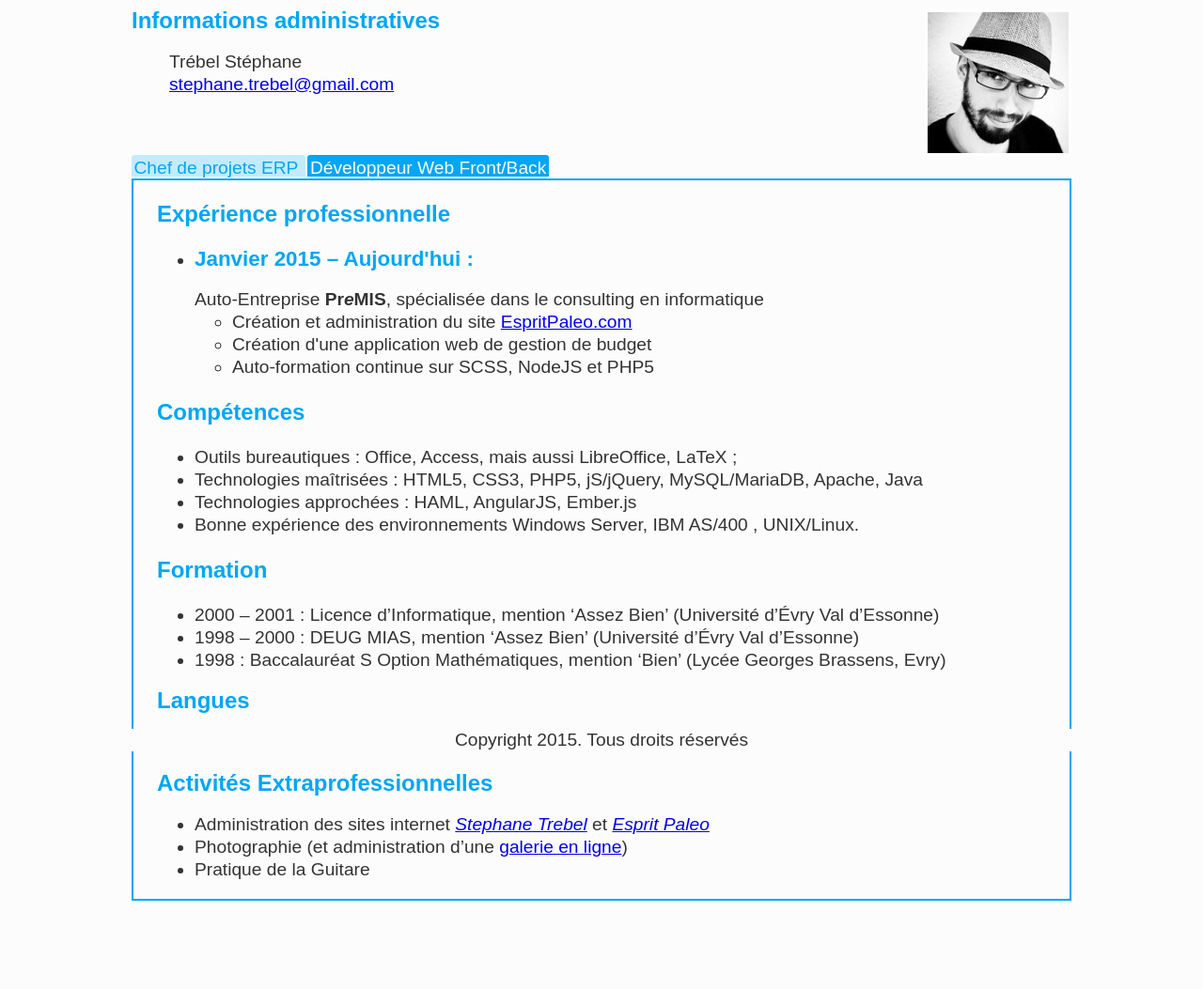
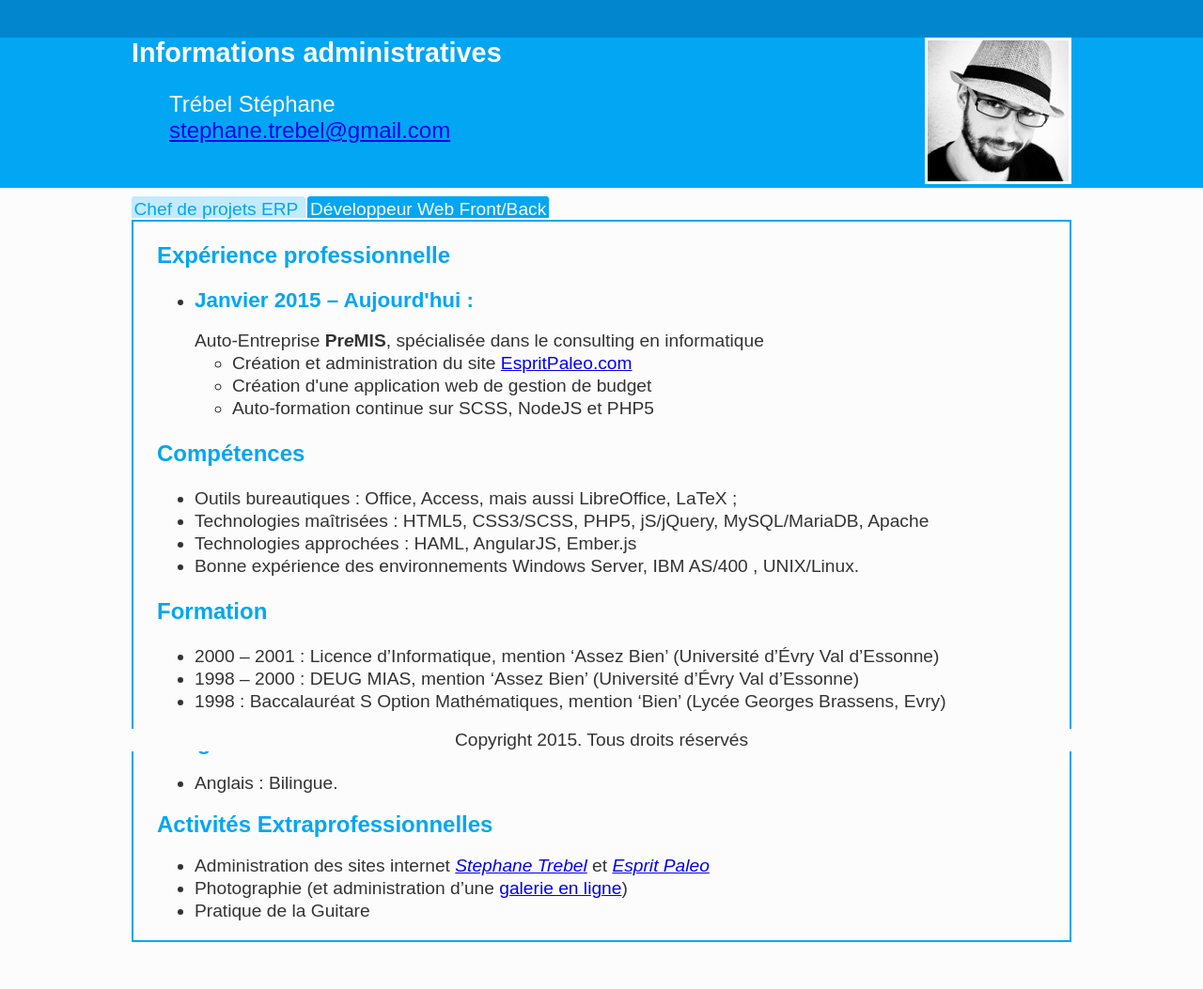
Before and after one commit to StephaneTrebel/curriculum_vitae, a PHP site: page / in a window 1280 px wide. Shown: the whole page at 94% size. Before the commit the page ends 959 px from the top, so only its background shows below. Run offline with PHP 8.4, Linux system fonts and the light colour scheme.

Commit message:
Company colored header

```diff
--- a/css/main.css
+++ b/css/main.css
@@ -1,10 +1,11 @@
 body {
-  background-color: #fcfcfc; }
-
-.main_content {
+  background-color: #fcfcfc;
   font-family: "Arial", "Liberation Sans", sans serif;
   font-size: 1.2rem;
   font-weight: 400;
+  margin: 0; }
+
+.main_content {
   width: 1000px;
   margin: auto;
   margin-top: 10px;
@@ -27,7 +28,23 @@ body {
 
 header {
   font-size: 1.8rem;
-  text-align: center; }
+  text-align: left;
+  height: 200px;
+  background-color: #02a6f2;
+  color: #fcfcfc; }
+  header h1 {
+    color: #fcfcfc;
+    font-size: 1.8rem; }
+  header ul {
+    font-size: 1.5rem; }
+  header section {
+    width: 1000px;
+    margin-left: auto;
+    margin-right: auto; }
+    @media (max-width: 999px) {
+      header section {
+        width: 750px;
+        font-size: 1rem; } }
 
 h1 {
   font-size: 1.5rem;
@@ -49,7 +66,6 @@ footer {
   z-index: 9999; }
 
 .top {
-  width: inherit;
   -ms-box-orient: horizontal;
   display: -webkit-box;
   display: -moz-box;
@@ -67,6 +83,12 @@ footer {
     flex: 1; }
     .top .infos h1 {
       margin-top: 0; }
+
+.top_bar {
+  width: 100%;
+  height: 40px;
+  background-color: #0287cf;
+  color: #fcfcfc; }
 
 .profil {
   background-color: white;
--- a/index.php
+++ b/index.php
@@ -22,10 +22,8 @@ if (!isset($cv) || empty($cv)) {
   <!--<link rel="icon" type="image/png" href="./resources/favicon.png" />-->
 </head>
 <body>
-  <div class="main_content">
-    <header class="hidden">
-        Curriculum Vitae
-    </header>
+  <header>
+  <div class="top_bar"></div>
     <section class="top">
       <div class="infos ib">
         <?php include $php_folder . $info_admin . $php_extension; ?>
@@ -34,16 +32,18 @@ if (!isset($cv) || empty($cv)) {
         <img src="./resources/profil.jpg" alt="Photo de Profil">
       </div>
     </section>
+  </header>
 
+  <div class="main_content">
     <div class="tabs">
       <a
         class=<?php echo "'tabs_header ". (($cv == $cdp_amoa) ? "active'" : "inactive'"); ?>
-        href=<?php echo "?cv=" . $cdp_amoa ?>>
+        href="<?php echo "?cv=" . $cdp_amoa ?>">
         Chef de projets ERP
       </a>
       <a
         class=<?php echo "'tabs_header " . (($cv == $dev_web) ? "active'" : "inactive'"); ?>
-        href=<?php echo "?cv=" . $dev_web ?>>
+        href="<?php echo "?cv=" . $dev_web ?>">
         Développeur Web Front/Back
       </a>
     </div>
--- a/php/dev_web.php
+++ b/php/dev_web.php
@@ -18,7 +18,7 @@
     <h1>Compétences</h1>
     <ul>
       <li>Outils bureautiques : Office, Access, mais aussi LibreOffice, LaTeX ;</li>
-      <li>Technologies maîtrisées : HTML5, CSS3, PHP5, jS/jQuery, MySQL/MariaDB, Apache, Java</li>
+      <li>Technologies maîtrisées : HTML5, CSS3/SCSS, PHP5, jS/jQuery, MySQL/MariaDB, Apache</li>
       <li>Technologies approchées : HAML, AngularJS, Ember.js</li>
       <li>Bonne expérience des environnements Windows Server, IBM AS/400 , UNIX/Linux.</li>
     </ul>
--- a/php/infos_administratives.php
+++ b/php/infos_administratives.php
@@ -8,5 +8,5 @@
   <li>Mobile : 06 81 62 69 40</li>
   <li>33 ans</li>
 -->
-  <li><a href="mailto:stephane.trebel@gmail.com">stephane.trebel@gmail.com<a></li>
+  <li><a href="mailto:stephane.trebel@gmail.com">stephane.trebel@gmail.com</a></li>
 </ul>
--- a/scss/_colors.scss
+++ b/scss/_colors.scss
@@ -1,5 +1,6 @@
 $whitey: hsla(0, 0%, 99%, 1);
 $blackey: hsla(0, 0%, 20%, 1);
+$darkblue     : hsla(201, 98%, 41%, 1);
 $light-blue: hsla(199, 92%, 85%, 1);
 $blue: hsla(199, 98%, 48%, 1);
 $light-red : hsl(0, 100%, 67%);
--- a/scss/main.scss
+++ b/scss/main.scss
@@ -4,26 +4,30 @@ $background_color : $whitey;
 $foreground_color: $blackey;
 $header_color : $blue;
 
+$width: 1000px;
 $profil-size: 150px;
 $profil-border: 3px;
 $profil-wrap: $profil-size + 2*$profil-border;
 $profil-lh: $profil-size + $profil-border;
 
-body {background-color: $whitey;}
-
-.main_content {
+body {
+  background-color: $whitey;
   font: {
     family: "Arial", "Liberation Sans", sans serif;
     size: 1.2rem;
     weight: 400;
   }
-  width: 1000px;
+  margin: 0;
+}
+
+.main_content {
+  width: $width;
   margin: auto;
   margin-top: 10px;
   margin-bottom: 50px;
   color: $foreground_color;
   background-color: $background_color;
-  @media (max-width: 999px) {
+  @media (max-width: $width - 1) {
     width: 750px;
     font-size: 1rem;
   }
@@ -44,7 +48,26 @@ body {background-color: $whitey;}
 //Section style*********************************************************
 header {
   font-size: 1.8rem;
-  text-align: center;
+  text-align: left;
+  height: 200px;
+  background-color: $blue;
+  color: $whitey;
+  h1 {
+    color: $background_color;
+    font-size: 1.8rem;
+  }
+  ul {
+    font-size: 1.5rem;
+  }
+  section {
+    width: $width;
+    margin-left: auto;
+    margin-right: auto;
+    @media (max-width: $width - 1) {
+      width: 750px;
+      font-size: 1rem;
+    }
+  }
 }
 
 h1 {
@@ -76,8 +99,6 @@ em {
 
 //Dedicated classes*****************************************************
 .top {
-  width: inherit;
-
   -ms-box-orient: horizontal;
   display: -webkit-box;
   display: -moz-box;
@@ -97,6 +118,13 @@ em {
     flex: 1;
     h1 {margin-top: 0;}
   }
+}
+
+.top_bar {
+  width: 100%;
+  height: 40px;
+  background-color: $darkblue;
+  color: $whitey;
 }
 
 .profil {
```
Also changed, not shown: 1 other file.
